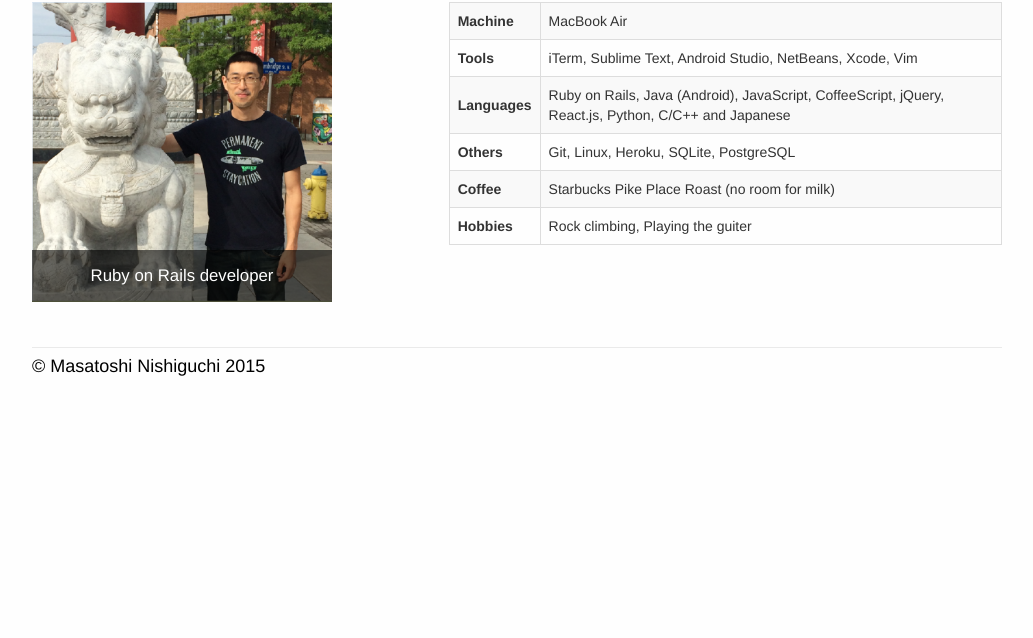
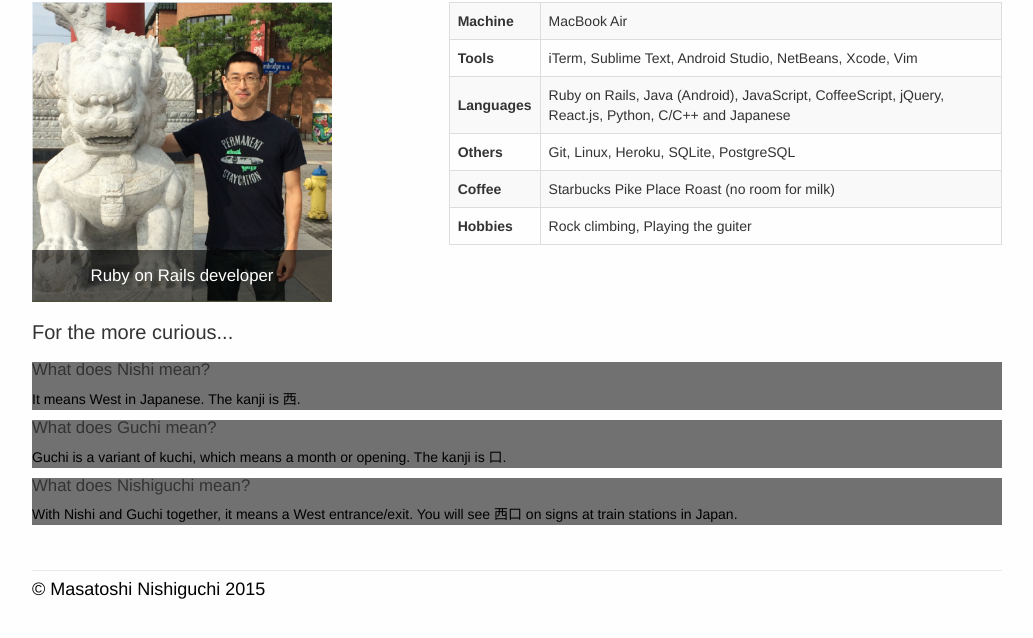
Before and after one commit to mnishiguchi/mnishiguchi_2015, a plain HTML site: page index.html in a window 1280 px wide. Shown: the part 94-732 px from the top of the page, without its empty margins (123-1156 px from the left). Drawn offline with nearby package versions, Linux system fonts and the light colour scheme.

Commit message:
Add for the more curious section

```diff
--- a/index.html
+++ b/index.html
@@ -119,6 +119,37 @@
 
       </div> <!-- /row -->
 
+      <aside class="for-the-more-curious" >
+        <h2 class="display-1">For the more curious...</h2>
+
+        <!-- Cards -->
+        <div class="card-deck-wrapper">
+          <div class="card-deck">
+            <div class="card card-inverse">
+              <div class="card-block">
+                <h4 class="card-title">What does Nishi mean?</h4>
+                <p class="card-text">It means West in Japanese. The kanji is 西.</p>
+              </div>
+            </div>
+
+            <div class="card card-inverse">
+              <div class="card-block">
+                <h4 class="card-title">What does Guchi mean?</h4>
+                <p class="card-text">Guchi is a variant of kuchi, which means a month or opening. The kanji is 口.</p>
+              </div>
+            </div>
+
+            <div class="card card-inverse">
+              <div class="card-block">
+                <h4 class="card-title">What does Nishiguchi mean?</h4>
+                <p class="card-text">With Nishi and Guchi together, it means a West entrance/exit.
+                You will see 西口 on signs at train stations in Japan.</p>
+              </div>
+            </div>
+          </div>
+        </div>
+      </aside>
+
       <footer>
         <p>&copy; Masatoshi Nishiguchi 2015</p>
       </footer>
--- a/stylesheets/main.css
+++ b/stylesheets/main.css
@@ -130,6 +130,26 @@ figure.profile-picture > figcaption > span {
     font-size: 1.2em;
 }
 
+/* Cards */
+
+aside.for-the-more-curious > h2.display-1 {
+  font-size: 2.0rem;
+  margin: 20px 0;
+}
+
+.card.card-inverse {
+  background-color: rgba(20, 20, 20, .6);
+  border-color: rgb(20, 20, 20);
+}
+
+.card-title {
+  font-size: 1.2em;
+}
+
+.card-text {
+  font-size: 1.0em;
+}
+
 /* Footer */
 
 footer {
```
